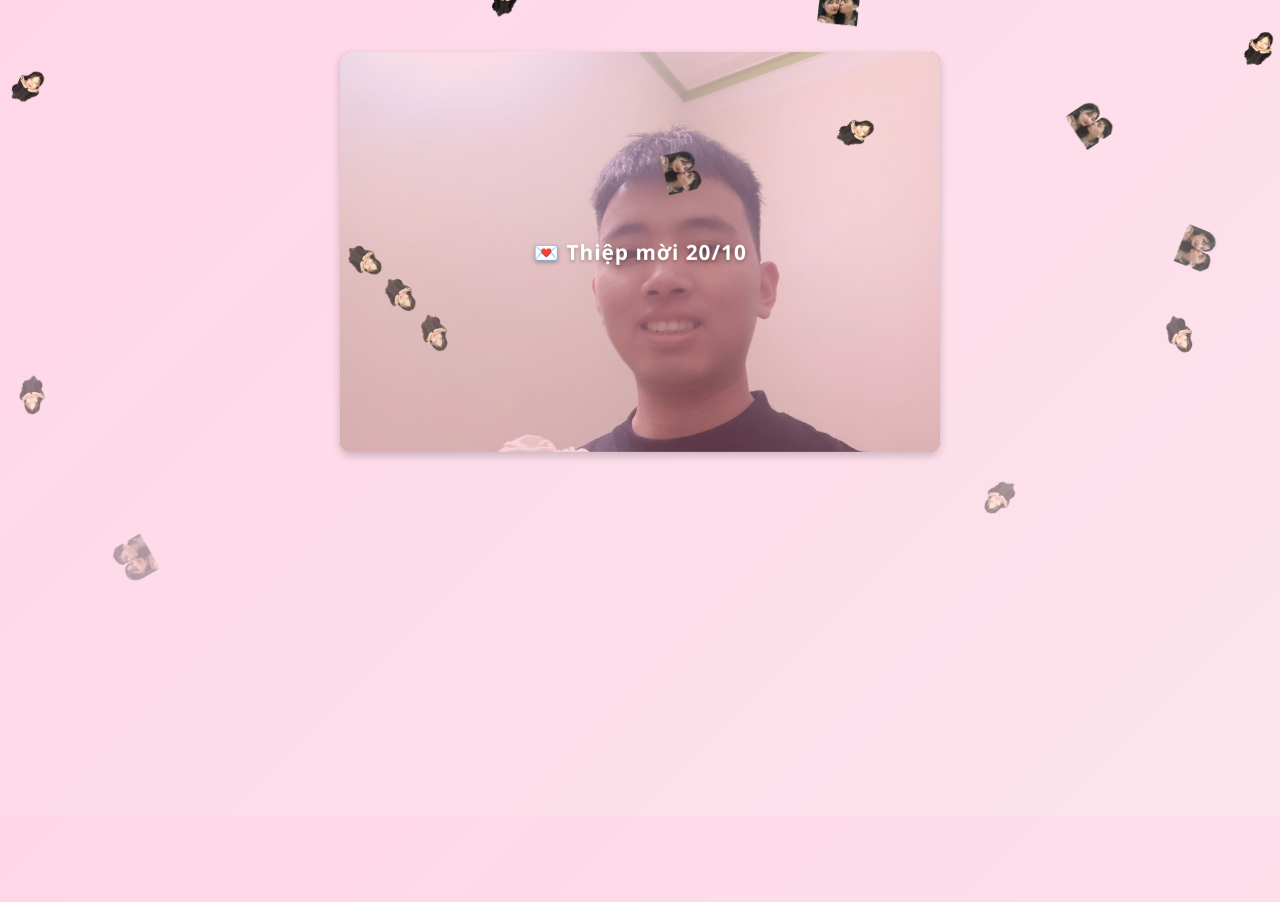
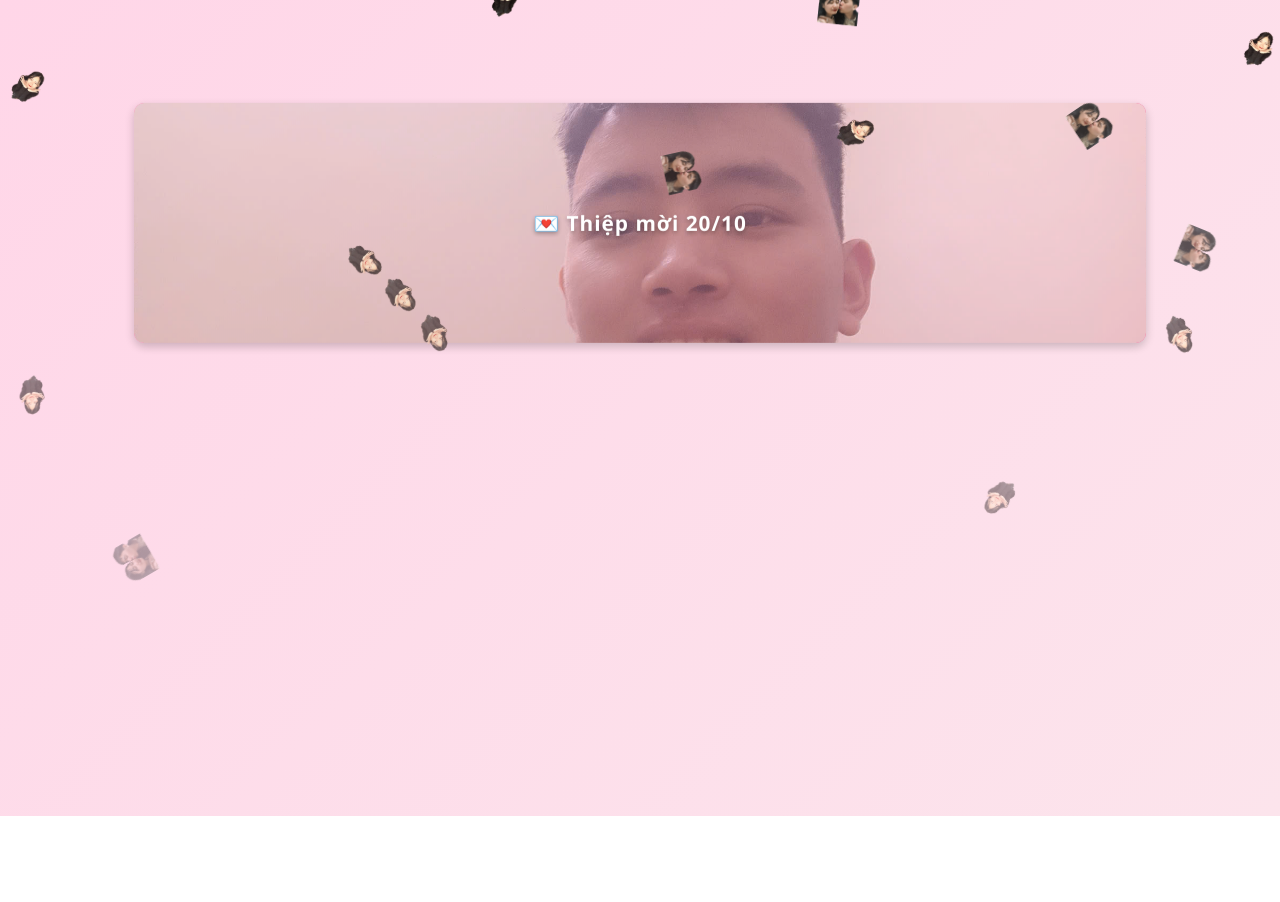
Before and after one commit to Quan2210/Invitation, a plain HTML site: page index.html in a window 1280 px wide. After the commit the page ends 816 px from the top, so only its background shows below. Drawn offline with Linux system fonts and the light colour scheme.

Commit message:
No message

```diff
--- a/style.css
+++ b/style.css
@@ -6,13 +6,13 @@ body {
     display: flex;
     align-items: start;
     justify-content: center;
-    font-size: 1.2em;
+    font-size: 1.5em;
 }
 
 .card {
     position: relative;
-    width: 600px;
-    height: 400px;
+    width: 80%;
+    height: 30%;
     perspective: 100px;
     cursor: pointer;
     animation: float 3s ease-in-out infinite;
@@ -32,7 +32,7 @@ body {
 
 .front,
 .back {
-    margin-top: 50px;
+    margin-top: 10%;
     position: absolute;
     width: 100%;
     height: 100%;
```
